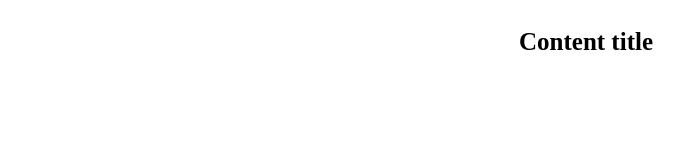
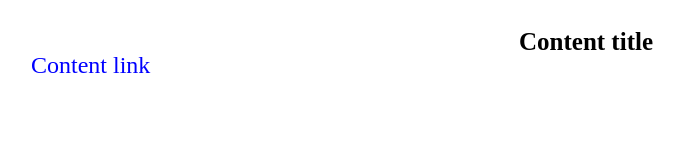
Before and after one commit to Anastasiya7911/test, a plain HTML site: page index.html in a window 1280 px wide. Shown: the whole page, without its empty margins (54-738 px from the left). Drawn offline with Linux system fonts and the light colour scheme.

Commit message:
content-text was added

```diff
--- a/css/all.css
+++ b/css/all.css
@@ -16,3 +16,10 @@
    margin: 0;
    text-align: center;
 }
+.content-text{
+   font: 16px;
+   line-height: 20px;
+   font-weight: 500;
+   color: blue;
+   margin: 0;
+}
--- a/index.html
+++ b/index.html
@@ -13,6 +13,8 @@
          <h1 class="content-title">
             Content title
          </h1>
+         <h2 class="content-text">Content link
+         </h2>
       </div>
    </div>
 </body>
```
